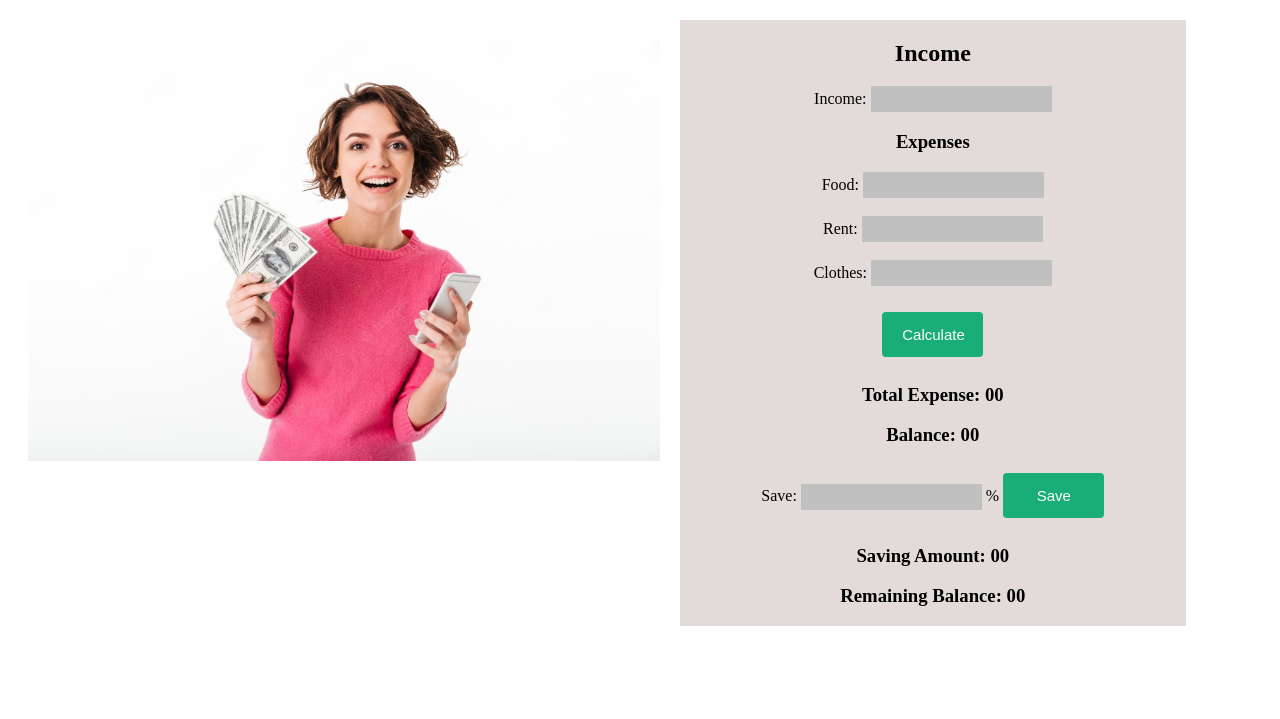
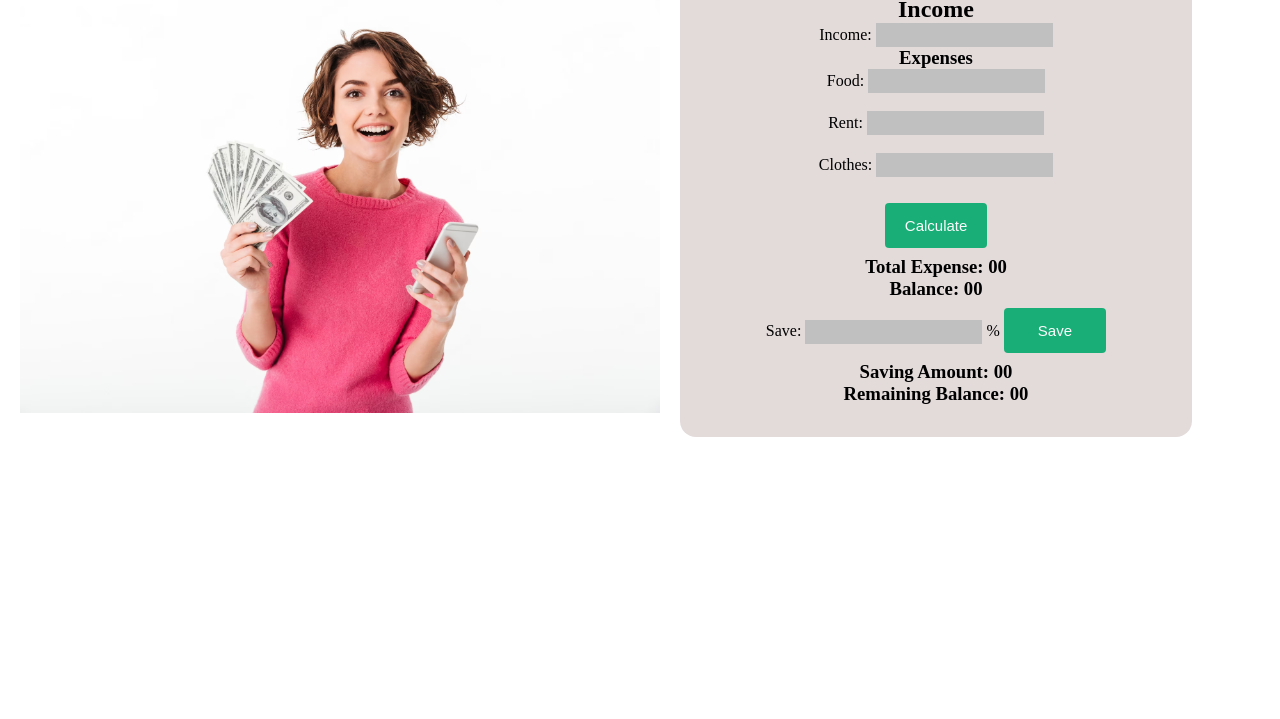
Before and after one commit to rayhanahmed01/bank-master, a plain HTML site: page index.html in a window 1280 px wide. Shown: the part 81-800 px from the top of the page. Drawn offline with Linux system fonts and the light colour scheme.

Commit message:
make awesome

```diff
--- a/style.css
+++ b/style.css
@@ -1,3 +1,8 @@
+*{
+    margin: 0;
+    padding: 0;
+}
+
 .money-master-text{
     color: blue;
     text-align: center;
@@ -22,6 +27,9 @@
     width: 40%;
     background-color: rgb(227, 218, 218);
     text-align: center;
+    margin-top: 10px;
+    padding-top: 20px;
+    border-radius: 16px;
 }
 .input-value{
     border: none;
```
Also changed, not shown: index.html (+2 -1 lines).
